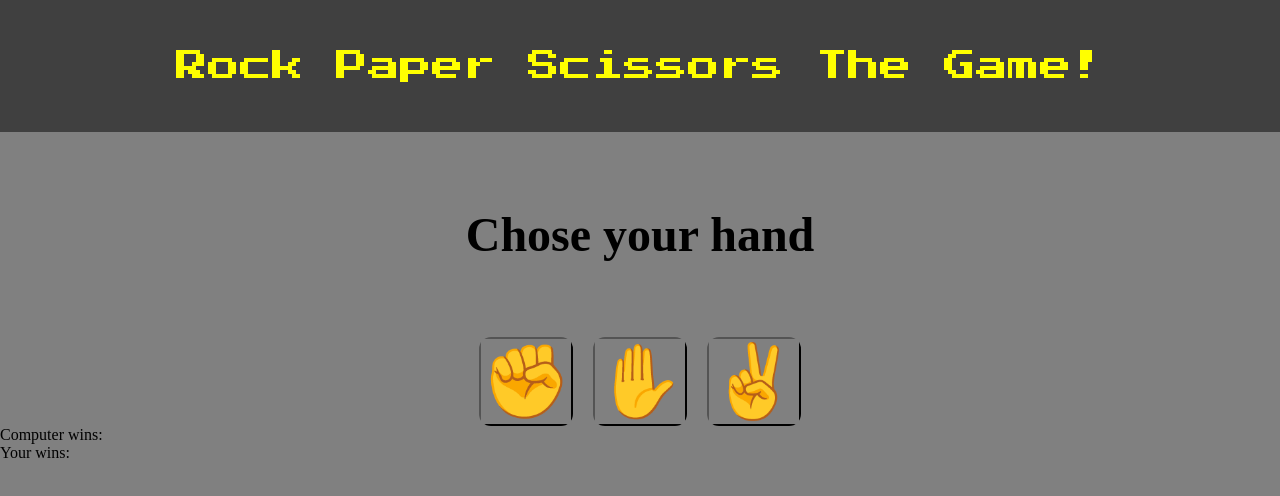
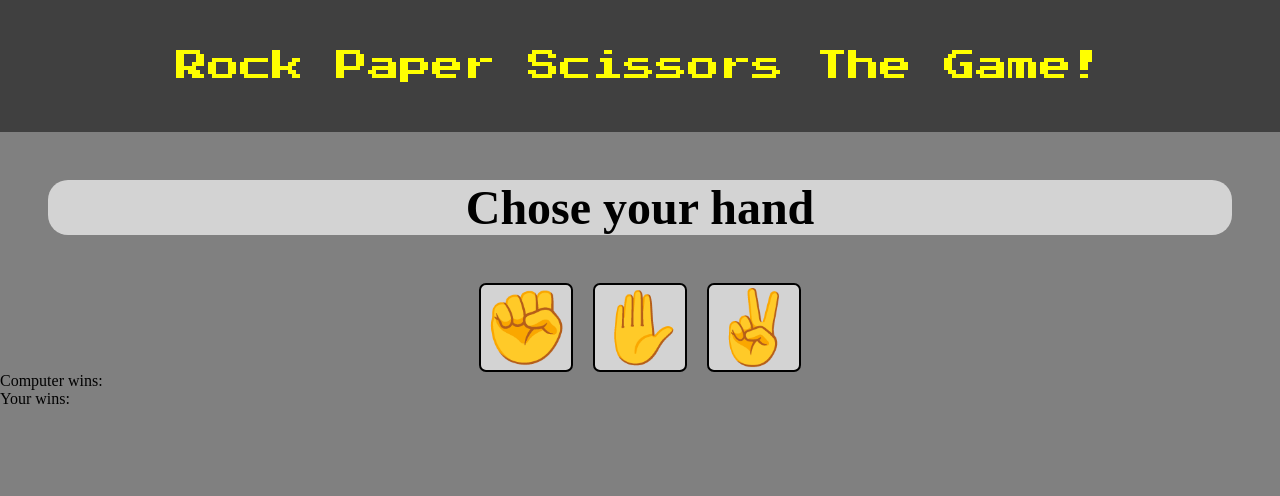
Before and after one commit to Elaminebendaas/rockpaperscissors, a plain HTML site: page index.html in a window 1280 px wide. Drawn offline with Linux system fonts and the light colour scheme.

Commit message:
fixed win text

```diff
--- a/index.html
+++ b/index.html
@@ -13,8 +13,10 @@
 </head>
 <body>
     <div class="title">Rock Paper Scissors The Game!</div>
-    <p class="game-status"
-    id="status">Chose your hand</p>
+
+    <span class="game-status"><p
+    id="status">Chose your hand</p></span>
+
     <div class="hands">
         <button class="button" id="rock">
             <div class="sign">✊</div>
@@ -26,8 +28,11 @@
             <div class="sign">✌</div>
         </button>
     </div>
-    <div id="comp-wins">Computer wins:</div>
-    <div id="player-wins">Your wins:</div>
+    <div class="wins-container">
+        <div id="comp-wins">Computer wins:</div>
+        <div id="player-wins">Your wins:</div>
+    </div>
+
 </body>
 <script src="rockpaperscissors.js"></script>
 </html>
--- a/styles.css
+++ b/styles.css
@@ -1,7 +1,9 @@
 *{
     margin: 0px;
     padding: 0px;
-    background-color: grey;
+}
+body{
+    background: grey;
 }
 .title{
     font-family: 'Press Start 2P', cursive;
@@ -17,9 +19,16 @@
     font-size: 48px
 }
 .game-status{
+    display: flex;
+    justify-content: center;
+    align-items: center;
+    background: lightgray;
+    border-radius: 20px;
+    margin: 1em;
+    padding: 0;
     text-align: center;
     font-weight: 600;
-    padding: 75px;
+
 }
 .hands{
     display: flex;
@@ -30,6 +39,12 @@
     font-size: 72px;
 }
 .button{
-    background-color: #222831;
-    border-radius: 12px;
+    background: lightgray;
+    border: 2px solid;
+    border-radius: 7px;
+    cursor: pointer;
 }
+.button:hover{
+
+
+}
```
